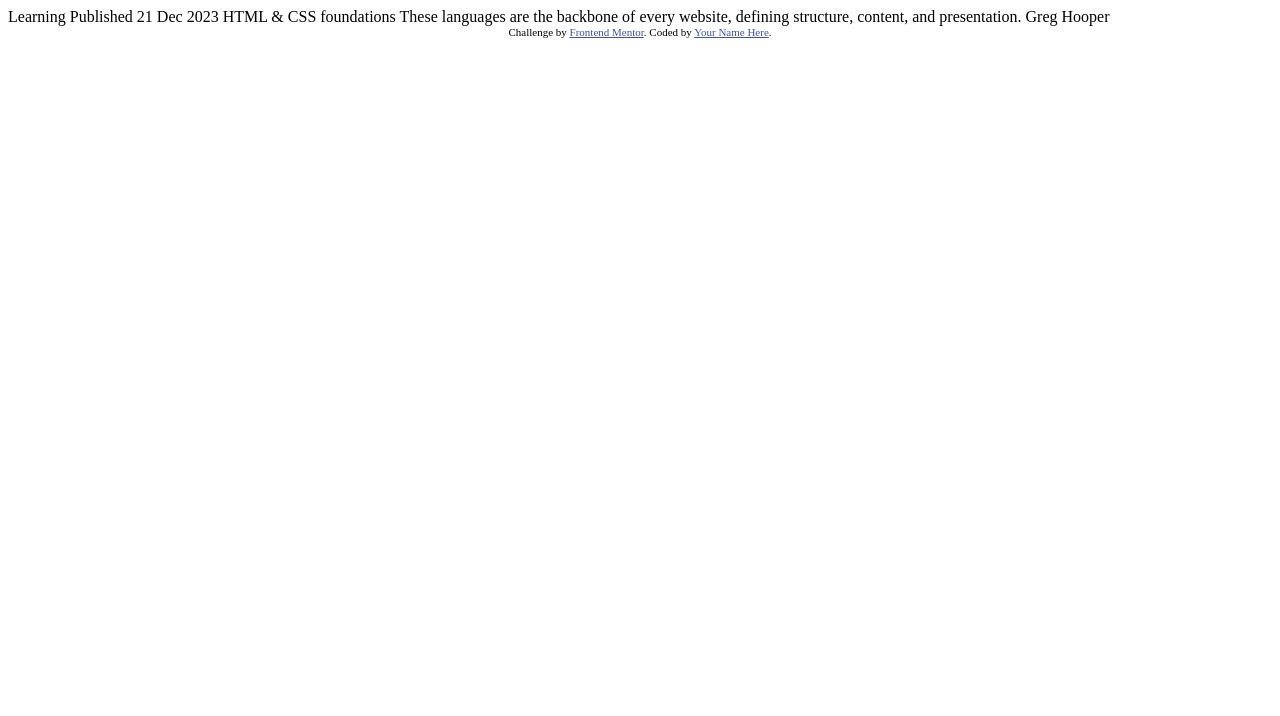
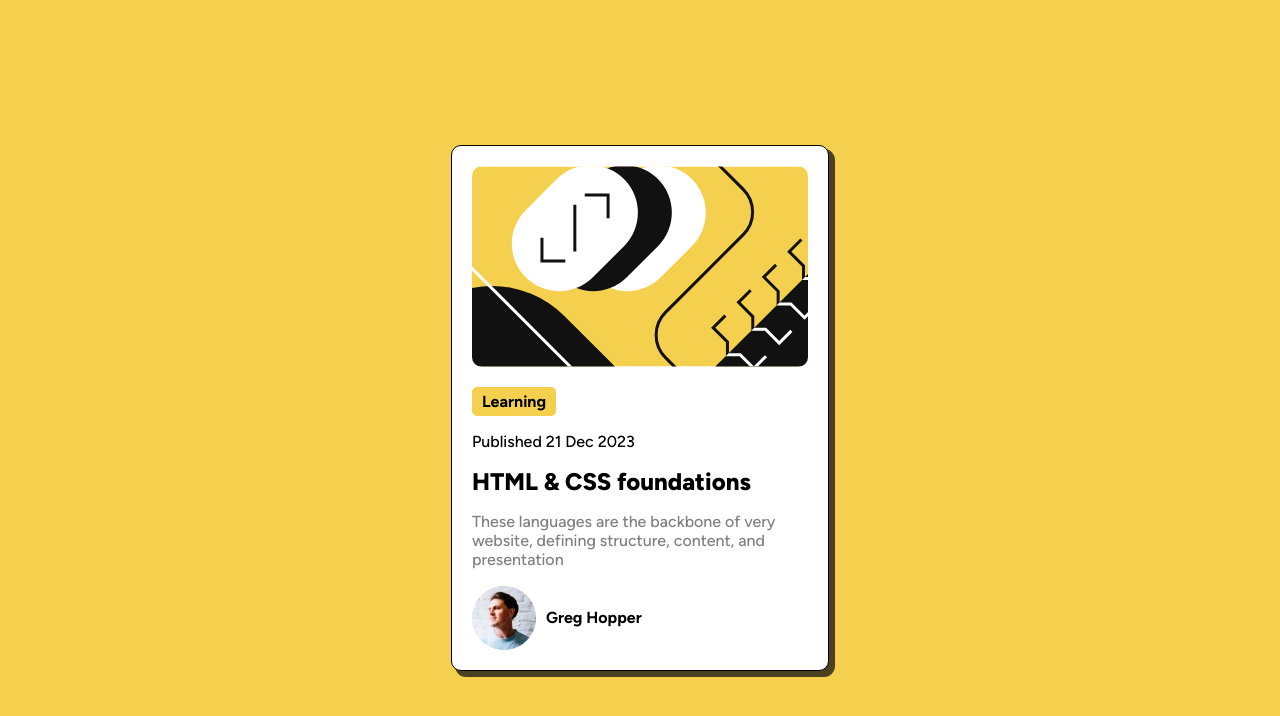
Before and after one commit to thomasthomsen16/blog-preview-card, a plain HTML site: page index.html in a window 1280 px wide. Drawn offline with Linux system fonts and the light colour scheme.

Commit message:
Style card

```diff
--- a/index.html
+++ b/index.html
@@ -2,33 +2,25 @@
 <html lang="en">
 <head>
   <meta charset="UTF-8">
-  <meta name="viewport" content="width=device-width, initial-scale=1.0"> <!-- displays site properly based on user's device -->
-
-  <link rel="icon" type="image/png" sizes="32x32" href="./assets/images/favicon-32x32.png">
-
+  <meta name="viewport" content="width=device-width, initial-scale=1.0">
   <title>Frontend Mentor | Blog preview card</title>
-
-  <!-- Feel free to remove these styles or customise in your own stylesheet 👍 -->
-  <style>
-    .attribution { font-size: 11px; text-align: center; }
-    .attribution a { color: hsl(228, 45%, 44%); }
-  </style>
+<link rel="stylesheet" href="style.css">
 </head>
 <body>
-
-  Learning
-
-  Published 21 Dec 2023
-
-  HTML & CSS foundations
-
-  These languages are the backbone of every website, defining structure, content, and presentation.
-
-  Greg Hooper
-
-  <div class="attribution">
-    Challenge by <a href="https://www.frontendmentor.io?ref=challenge" target="_blank">Frontend Mentor</a>.
-    Coded by <a href="#">Your Name Here</a>.
+<div class="card-container">
+  <div class="card-img">
+    <img src="assets/images/illustration-article.svg" alt="">
   </div>
+<div id="card-text">
+  <p class="Highlight"><b>Learning</b></p>
+  <p>Published 21 Dec 2023</p>
+  <H1>HTML & CSS foundations</H1>
+  <p class="card-main-text">These languages are the backbone of very website, defining structure, content, and presentation</p>
+  <div class="card-bottom">
+    <img src="assets/images/image-avatar.webp" alt="">
+    <p><b>Greg Hopper</b></p>
+  </div>
+</div>
+</div>
 </body>
 </html>
--- /dev/null
+++ b/style.css
@@ -0,0 +1,62 @@
+@font-face {
+    font-family: Figtree;
+    src: url(assets/fonts/Figtree-VariableFont_wght.ttf);
+}
+
+body{
+    background-color: hsl(47, 88%, 63%);
+    font-family: Figtree;
+    display: flex;
+    justify-content: center;
+    align-items: center;
+    height: 100vh;
+
+}
+
+p {
+    font-size: 16px;
+    font-weight: 500;
+}
+
+
+.card-container{
+    background-color: white;
+    width: 336px;
+    height: fit-content;
+    border-radius: 10px;
+    padding: 20px;
+    border: 1px solid black;
+    box-shadow: 5px 5px 0px 1px rgba(18,18,18,0.75);
+}
+
+.card-img >img{
+    border-radius: 10px;
+}
+
+.Highlight {
+    background-color: hsl(47, 88%, 63%);
+    width: fit-content;
+    padding: 5px 10px 5px 10px;
+    border-radius: 5px;
+}
+
+
+h1 {
+    font-weight: 800;
+    font-size: 24px;
+}
+
+h1:hover {
+    color: hsl(47, 88%, 63%);
+}
+
+.card-main-text {
+    color:hsl(0, 0%, 50%);
+}
+
+.card-bottom {
+    display: flex;
+    justify-content: left;
+    align-items: center;
+    gap: 10px;
+}
```
Also changed, not shown: 3 other files.
